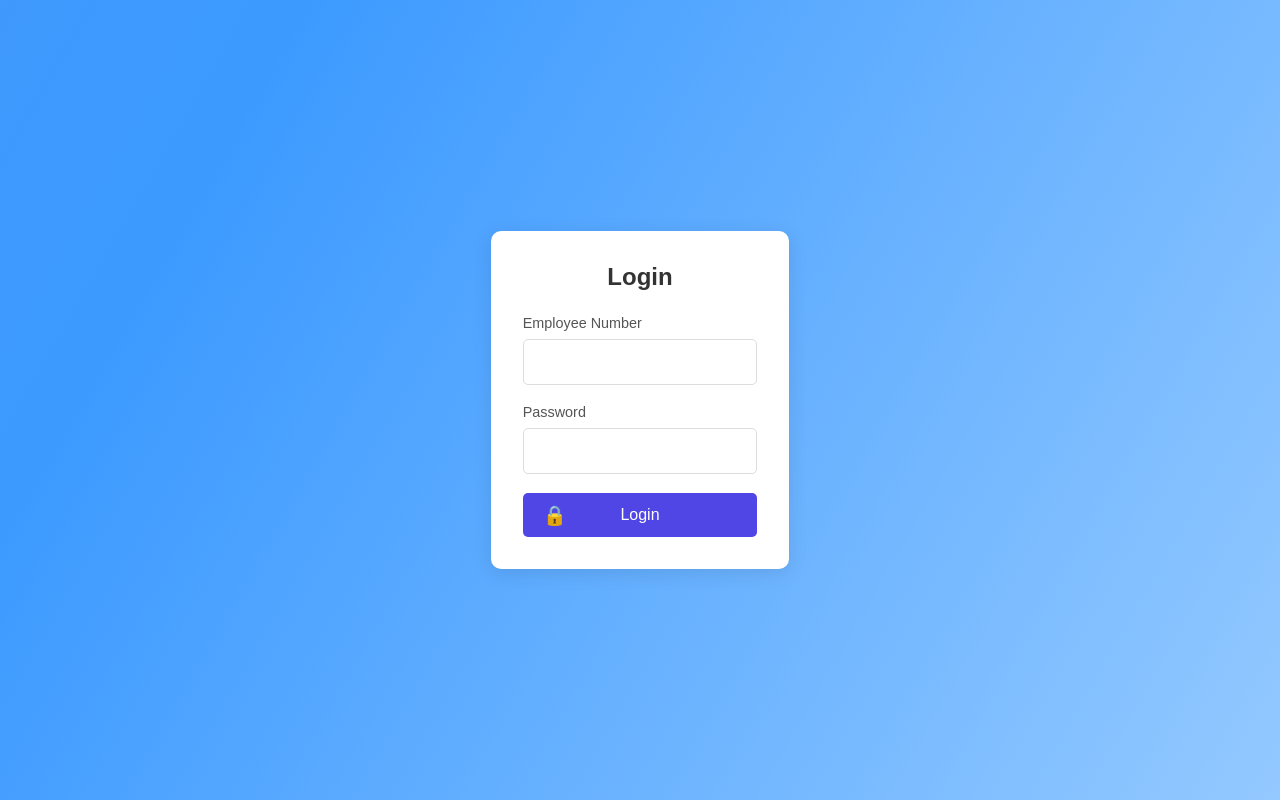
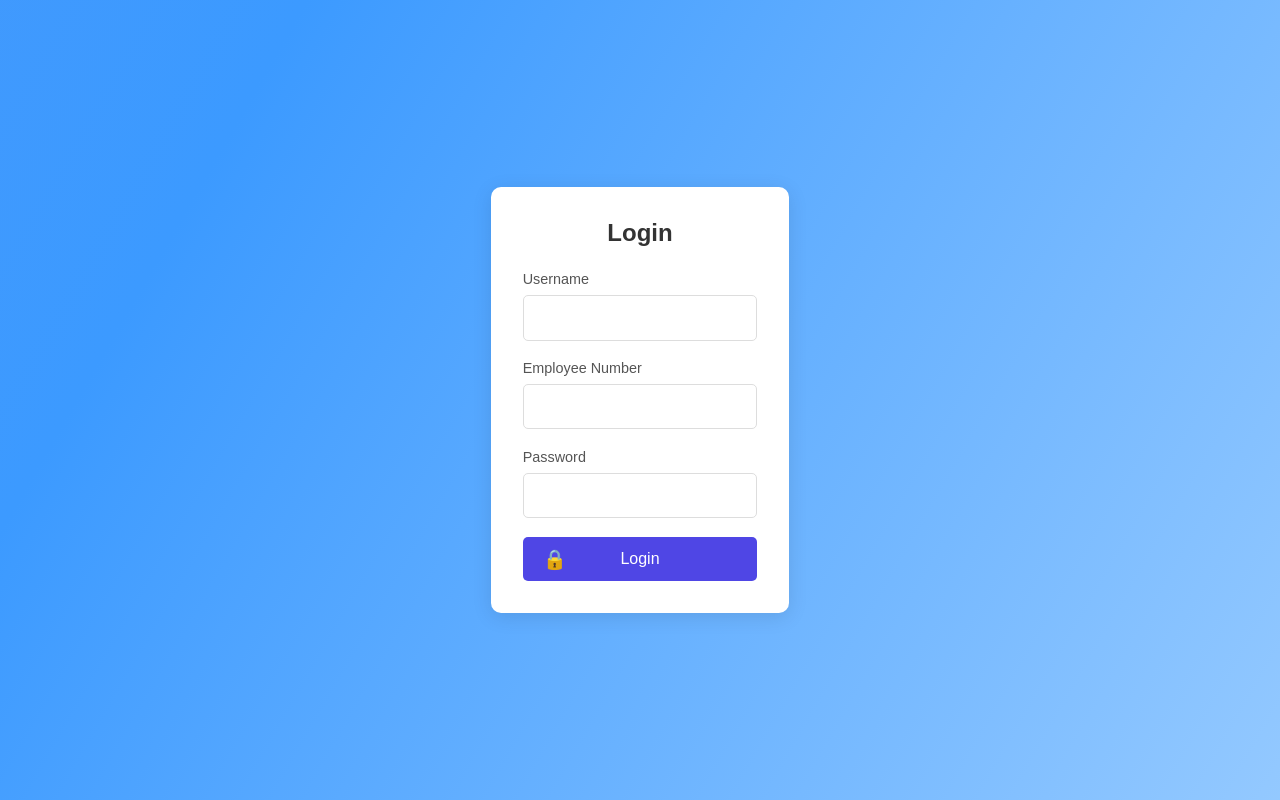
Before and after one commit to MarcoMeyer1/apds-part-2, a React (Create React App) app in the folder employee/: page / in a window 1280 px wide. Built offline with nearby package versions, Linux system fonts and the light colour scheme.

Commit message:
Fixed Login

```diff
--- a/employee/src/Pages/Login.js
+++ b/employee/src/Pages/Login.js
@@ -34,8 +34,7 @@
                 // Redirect based on user role
                 if (data.role === 'Employee') {
                     window.location.href = '/employee-dashboard';
-                } else {
-                    window.location.href = '/home';
+
                 }
             } else {
                 // Handle errors
@@ -61,6 +60,15 @@
 
             {errorMessage && <div className="error-message">{errorMessage}</div>}
 
+            <div className="form-group">
+                    <label>Username</label>
+                    <input
+                        type="text"
+                        value={username}
+                        onChange={(e) => setUsername(e.target.value)}
+                        required
+                    />
+                </div>
                 <div className="form-group">
                     <label>Employee Number</label>
                     <input
```
Lines whose indentation alone changed are shown as unchanged.
